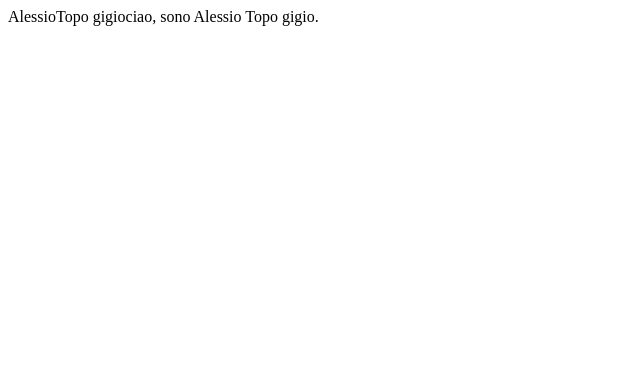
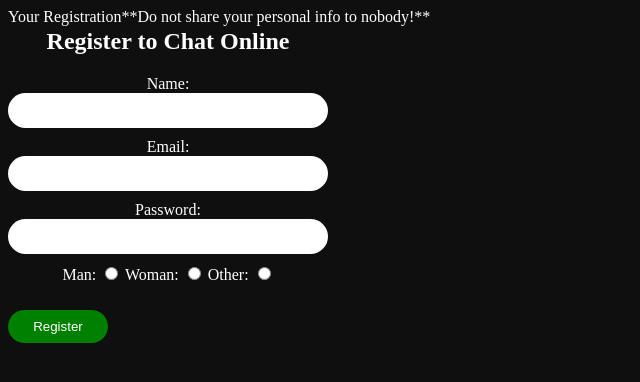
Before and after one commit to Ale31199/chat, a PHP site: page /file.php in a window 1280 px wide. Shown: the top 382 px of the page, without its empty margins (0-640 px from the left). Run offline with PHP 8.4, Linux system fonts and the light colour scheme.

Commit message:
piccole modifiche al fire e register + aggiunta del file php con nuovo form

```diff
--- a/src/RegisterPage.js
+++ b/src/RegisterPage.js
@@ -1,5 +1,6 @@
 import React, { useState } from "react";
 import firebase from "./firebase";
+import "./registerStyle.css"
 
 const Register = () => {
   const [email, setEmail] = useState("");
@@ -13,7 +14,7 @@ const Register = () => {
       .then((userCredential) => {
         // L'utente è stato registrato con successo
         const user = userCredential.user;
-        console.log("Utente registrato:", user);
+        document.getElementById('registrato').innerHTML = ("Utente registrato:", user);
       })
       .catch((error) => {
         setError(error.message);
@@ -22,22 +23,23 @@ const Register = () => {
   };
 
   return (
-    <div>
-      <h2>Registrati</h2>
-      <input
+    <div className="form">
+      <h2>Register</h2>
+      <input className="email"
         type="email"
-        placeholder="Indirizzo email"
+        placeholder="Email Address"
         value={email}
         onChange={(e) => setEmail(e.target.value)}
       />
-      <input
+      <input className="pass"
         type="password"
         placeholder="Password"
         value={password}
         onChange={(e) => setPassword(e.target.value)}
       />
-      <button onClick={handleRegister}>Registrati</button>
+      <button className="reg" onClick={handleRegister}>Register</button>
       {error && <p>{error}</p>}
+      <p id="registrato"></p>
     </div>
   );
 };
--- a/src/file.php
+++ b/src/file.php
@@ -1,56 +1,51 @@
 <!DOCTYPE html>
 <html>
+  <head>
+    <title>Registration Page</title>
+  <link rel="stylesheet" href="registerStyle.css">
+  <script src="registerPage.js"></script>
+  </head>
 <body>
+  <?php
+  //definire le variabili e impostarle vuote-->
+$name = $email = $password = $gender = '';
 
-  <?php
-/*
+if ($_SERVER['REQUEST_METHOD']== 'POST'){
+  $name = test_input($_POST['name']);
+  $email = test_input($_POST['email']);
+  $password = test_input($_POST['password']);
+  $gender = test_input($_POST['gender']);
+};
 
-  $name = 'Alessio';
-  $surname= 'Santillo';
+function test_input($data){
+  $data = trim($data);
+  $data = stripcslashes($data);
+  $data = htmlspecialchars($data);
+  return $data;
+}
+?>
 
-  echo "<p> My Name is $name $surname !</p>";
+<div class="form">
+<h2>Register to Chat Online</h2>
+<form method="post" action="<?php echo htmlspecialchars($_SERVER['PHP_SELF'])?>">
+ Name: <input  class="bart" type="text" name="name">
+ Email: <input  class="bart" type="text" name="email">
+ Password: <input class="bart" type="text" name="password">
+ Man: <input class="baro" type="radio" name="gender">
+ Woman: <input class="baro" type="radio" name="gender">
+ Other: <input class="baro" type="radio" name="gender">
+ <button class="reg">Register</button>
+</div>
 
+<?php
+echo 'Your Registration';
+echo $name;
+echo $email;
+echo $password;
+echo $gender;
 
-objcet semplice:
-const oggetto{
-  nome: 'Alessio,
-  cognome: 'Santillo;
-}
+echo '**Do not share your personal info to nobody!**';
 
-*/
-
-//definizione della classe
-  class Persona {
-    public $name;
-    public $surname;
-
-
-    //costruttore della classe
-    public function __construct($name, $surname){
-      $this->name = $name;
-      $this->surname = $surname;
-    }
-
-    //metodo della classe
-    public function saluta(){
-      return "ciao, sono " .$this->name. ' ' .$this->surname. ".";
-    }
-  }
-
-  //creazione di un oggetto instanziando la classe
-
-  $persona1 = new Persona("Alessio", "Topo gigio");
-
-//accesso alle proprietà dell'oggetto
-echo $persona1->name;  //output:Alessio
-echo $persona1->surname;  //output:Topo gigio
-
-//chiamata al metodo dell'oggetto
-echo $persona1->saluta();
-
-
-    ?>
-
+?>
   <body>
-
     <html>
--- a/src/registerStyle.css
+++ b/src/registerStyle.css
@@ -0,0 +1,47 @@
+.form {
+  justify-content: center;
+  align-items: center;
+  text-align: center;
+  position: absolute;
+  display: flex;
+  flex-direction: column;
+}
+
+
+
+.bart {
+  padding: 10px;
+  border-radius: 20px;
+  margin-bottom: 10px;
+  border: none;
+  outline: none;
+  width: 300px;
+  display: flex;
+  flex-direction: column;
+}
+
+.baro {
+  display: inline-block;
+  margin-bottom: 30px;
+}
+
+.reg {
+  cursor: pointer;
+  background-color: green;
+  color: white;
+  transition: 1s;
+  display: block;
+  width: 100px;
+  border: none;
+  border-radius: 20px;
+  padding: 9px;
+}
+
+.reg:hover {
+  background-color: rgb(0, 174, 255);
+}
+
+body {
+  background-color: rgba(0, 0, 0, 0.94);
+  color: white;
+}
```
Also changed, not shown: src/App.js (+5 -17 lines), src/firebase.js (+6 -4 lines), src/index.js (+9 -21 lines).
